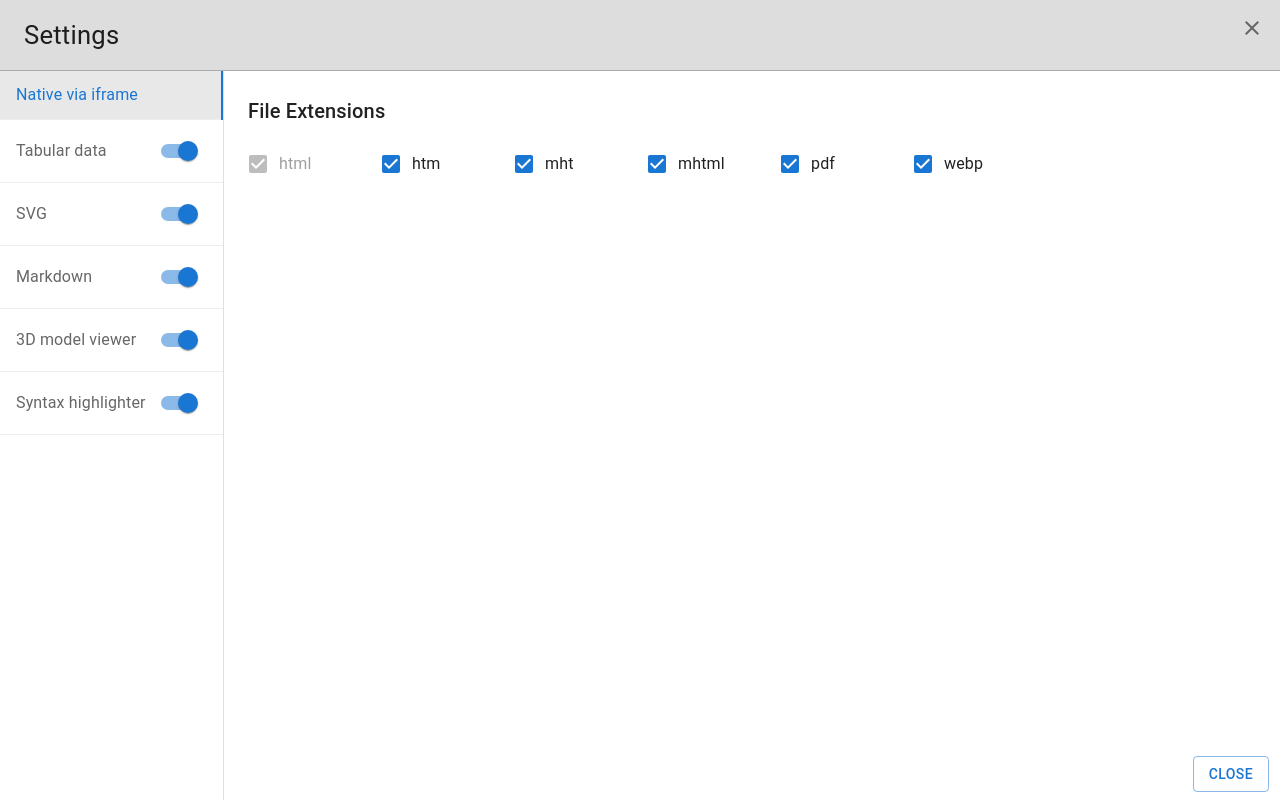
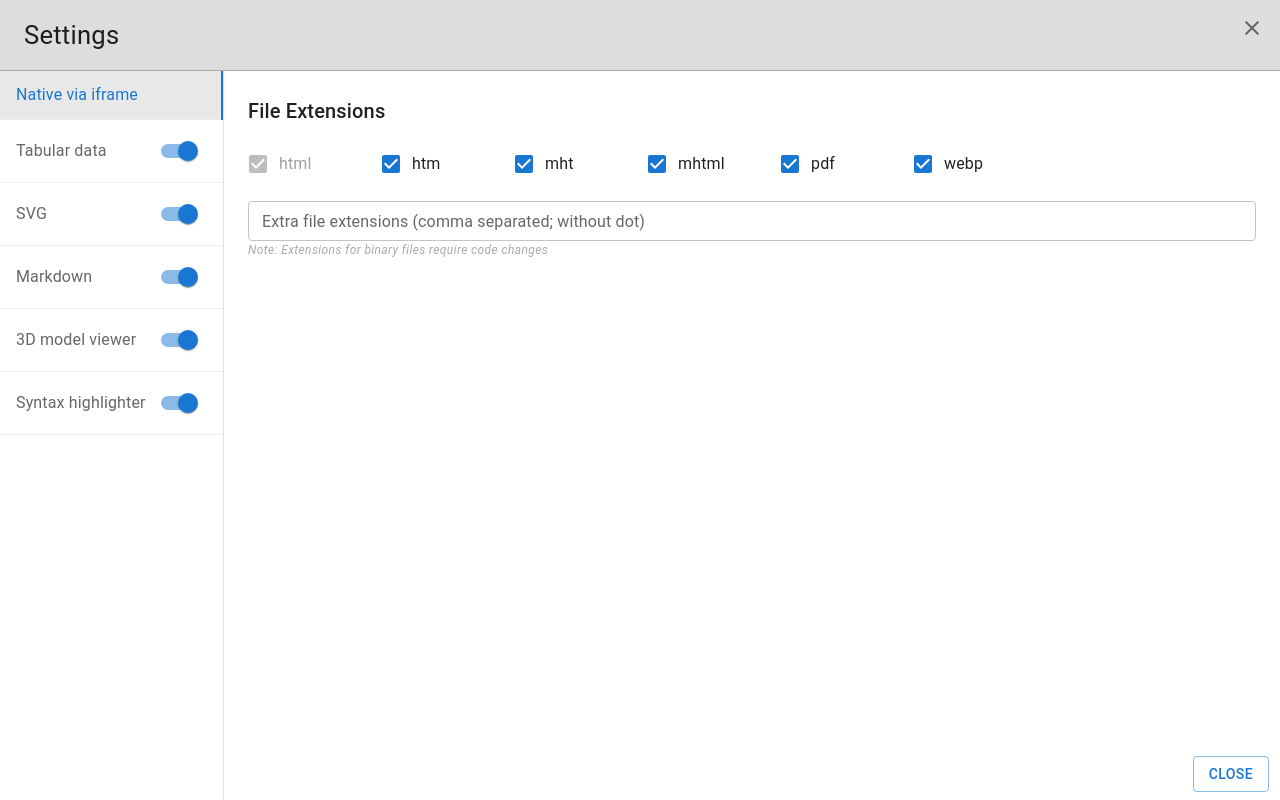
Before and after one commit to mooflu/WebViewPlus, a React (Vite) app: page / in a window 1280 px wide. Both pictures are taken after a click on the button 1252 px from the left and 772 px from the top of the page. Built offline with nearby package versions, Linux system fonts and the light colour scheme.

Commit message:
Allow extra extensions to be added without code changes (text files only). Add note about binary files Add xls, ods handling

```diff
--- a/src/components/FilePicker.tsx
+++ b/src/components/FilePicker.tsx
@@ -67,6 +67,8 @@ const FilePicker: React.FC = () => {
             fileReader.onloadend = handledDataLoaded;
             if (
                 ext === 'xlsx' ||
+                ext === 'xls' ||
+                ext === 'ods' ||
                 ext === 'gltf' ||
                 ext === 'glb' ||
                 ext === 'pdf' ||
--- a/src/components/Settings/PluginPanel.tsx
+++ b/src/components/Settings/PluginPanel.tsx
@@ -5,6 +5,7 @@ import {
     Checkbox,
     FormGroup,
     FormControlLabel,
+    TextField,
     Typography,
 } from '@mui/material';
 
@@ -18,6 +19,12 @@ interface PluginPanelProps {
 const PluginPanel: React.FC<PluginPanelProps> = (props) => {
     const { p } = props;
     const toggleExtension = useStore(state => state.actions.toggleExtension);
+    const setExtraExtensions = useStore(state => state.actions.setExtraExtensions);
+    const [extensionsStr, setExtensionsStr] = React.useState(p.extraExtensions.join(','));
+
+    React.useEffect(() => {
+        setExtensionsStr(p.extraExtensions.join(','));
+    }, [p]);
 
     const extensionItems = Object.keys(p.extensions).map((ext: string) => {
         const checked = p.extensions[ext];
@@ -35,6 +42,12 @@ const PluginPanel: React.FC<PluginPanelProps> = (props) => {
         );
     });
 
+    const handleChange = (event: React.ChangeEvent<HTMLInputElement>) => {
+        const extraExtensions = event.target.value.split(',').map(e => e.trim().replace('.', '').toLocaleLowerCase());
+        setExtraExtensions(extraExtensions, p.shortName);
+        setExtensionsStr(event.target.value);
+    };
+
     return (
         <>
             <Typography variant="h6" sx={{ mb: '1rem' }}>
@@ -45,6 +58,18 @@ const PluginPanel: React.FC<PluginPanelProps> = (props) => {
                     {extensionItems}
                 </FormGroup>
             </Box>
+            <TextField
+                fullWidth
+                sx={{ mt: '1rem' }}
+                size="small"
+                label="Extra file extensions (comma separated; without dot)"
+                variant="outlined"
+                onChange={handleChange}
+                value={extensionsStr}
+            />
+            <Typography variant="caption" sx={{ fontStyle: 'italic' }}>
+                Note: Extensions for binary files require code changes
+            </Typography>
         </>
     );
 };
--- a/src/components/Settings/TabPanelContainer.tsx
+++ b/src/components/Settings/TabPanelContainer.tsx
@@ -20,6 +20,7 @@ const TabPanelContainer: React.FC<TabPanelContainerProps> = (props) => {
             hidden={value !== index}
             id={`vertical-tabpanel-${index}`}
             aria-labelledby={`vertical-tab-${index}`}
+            sx={{ width: '100%' }}
         >
             {value === index && (
                 <Box component="div" sx={{ p: 3 }}>
--- a/src/components/Viewers/FileViewer.tsx
+++ b/src/components/Viewers/FileViewer.tsx
@@ -48,6 +48,11 @@ const FileViewer: React.FC = () => {
                 setViewerType(p.viewerType);
                 return;
             }
+
+            if (p.extraExtensions.filter(e => e === fileExt).length > 0) {
+                setViewerType(p.viewerType);
+                return;
+            }
         }
         setViewerType(ViewerType.Unknown);
     }, [fileExt, plugins]);
--- a/src/components/Viewers/SyntaxViewer.tsx
+++ b/src/components/Viewers/SyntaxViewer.tsx
@@ -12,7 +12,7 @@ const SyntaxViewer: React.FC = () => {
     const fileContent = useStore(state => state.fileContent) as string;
     const fileExt = useStore(state => state.fileExt);
 
-    const lang = Ext2Lang[fileExt];
+    const lang = Ext2Lang[fileExt] || fileExt;
 
     let style = vs;
     if (
--- a/src/hooks/useStore.ts
+++ b/src/hooks/useStore.ts
@@ -40,6 +40,9 @@ const getEnabledExtensions = () => {
             if (p.extensions[fileExt]) {
                 extensions.add(fileExt);
             }
+        }
+        for (const fileExt of p.extraExtensions) {
+            extensions.add(fileExt);
         }
     }
     return [...extensions];
@@ -133,6 +136,15 @@ export const store = createVanilla(
                         return { plugins: [...state.plugins] };
                     });
                 },
+                setExtraExtensions: (extensions: string[], pluginShortName: string) => {
+                    set((state) => {
+                        const p = state.pluginByShortName[pluginShortName];
+                        p.extraExtensions = extensions;
+                        savePluginSettings(state.plugins);
+                        state.webview?.postMessage({ command: 'Extensions', data: getEnabledExtensions() });
+                        return { plugins: [...state.plugins] };
+                    });
+                },
             },
         }),
     ),
--- a/src/plugins/XLSXPlugin.tsx
+++ b/src/plugins/XLSXPlugin.tsx
@@ -11,6 +11,8 @@ export class XLSXPlugin implements IPlugin {
     public extraExtensions: string[] = [];
     public extensions: { [index: string]: boolean } = {
         xlsx: true,
+        xls: true,
+        ods: true,
         csv: true,
         tsv: true,
     };
--- a/src/theme.tsx
+++ b/src/theme.tsx
@@ -110,6 +110,13 @@ const useTheme = () => {
                         },
                     },
                 },
+                MuiTypography: {
+                    styleOverrides: {
+                        caption: {
+                            color: isDark ? '#666' : '#aaa',
+                        },
+                    },
+                },
             },
         }));
     }, [isDark]);
```
